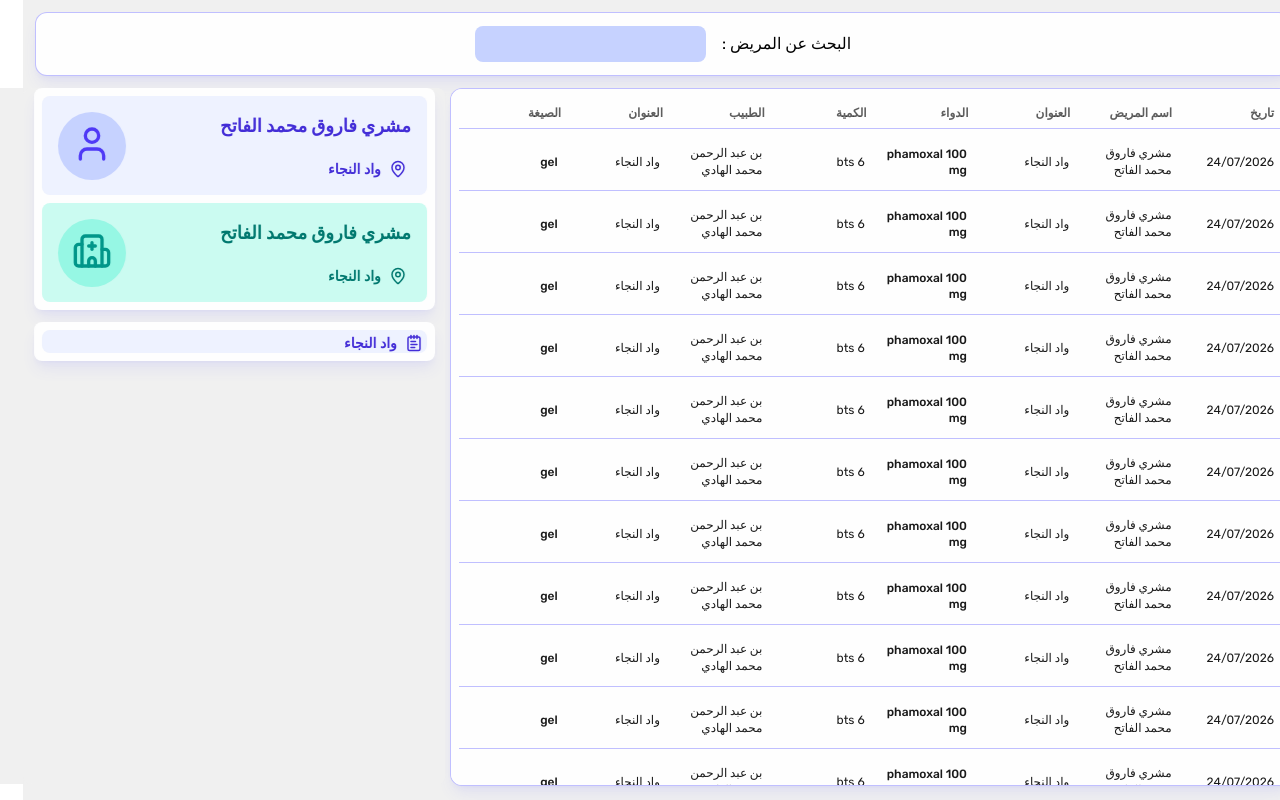
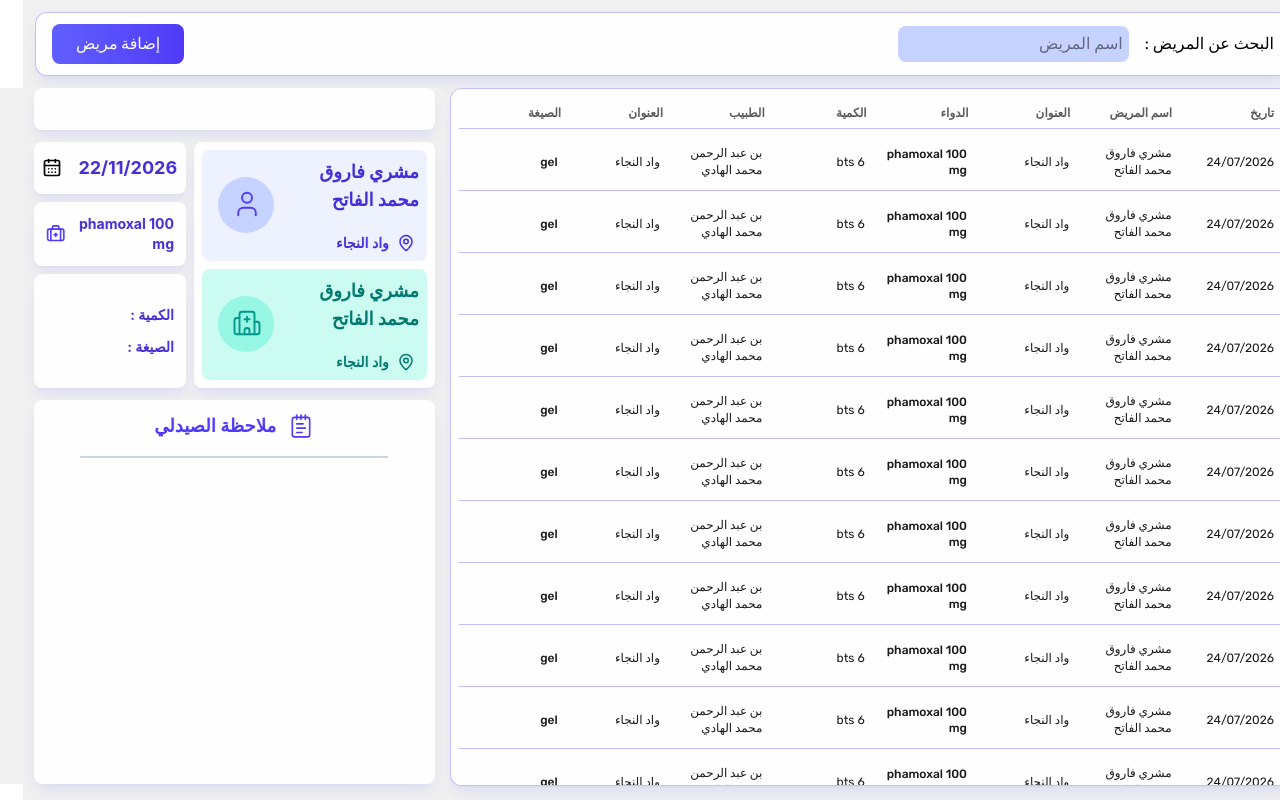
Before and after one commit to lannwyd/medical-records-tracker-miniapp, a React (Vite) app: page / in a window 1280 px wide. Built offline with nearby package versions, Linux system fonts and the light colour scheme.

Commit message:
feat: enhance ClientDrawer layout and add new components for medicine info, quantity, record date, and state

```diff
--- a/src/features/clients/ClientDetails.tsx
+++ b/src/features/clients/ClientDetails.tsx
@@ -1,9 +1,9 @@
 import { Hospital, User, MapPin } from "lucide-react"
 const ClientDetails = () => {
     return (
-        <div className="w-[95%] h-fit flex flex-col bg-panel rounded-lg  shadow-lg/10 shadow-shadow p-2 gap-2 justify-between">
+        <div className="w-[60%] min-w-[60%] h-fit flex flex-col bg-panel rounded-lg  shadow-lg/10 shadow-shadow p-2 gap-2 justify-between">
             <div className="  bg-linear-to-t bg-indigo-50 rounded-lg  flex flex-row justify-evenly items-center ">
-                <div className=" w-full flex flex-col justify-between  items-start gap-4 p-4">
+                <div className=" w-full flex flex-col justify-between  items-start gap-4 p-2">
                     <p className="font-bold text-lg  text-indigo-700">مشري فاروق محمد الفاتح</p>
                     <div className="flex flex-row w-full  gap-3 items-baseline ">
                         <MapPin size={18} className="relative top-1 right-1 text-indigo-700" />
@@ -11,13 +11,13 @@ const ClientDetails = () => {
                     </div>
                 </div>
                 <div className="w-[50%] flex flex-row items-center justify-end px-4">
-                    <div className="w-17 h-17 rounded-[50%] bg-indigo-200 ">
-                        <User size={40} className="relative top-3 right-3.5 text-indigo-600 " />
+                    <div className="w-14 h-14 rounded-[50%] bg-indigo-200 ">
+                        <User size={30} strokeWidth={1.5} className="relative top-3 right-3 text-indigo-600 " />
                     </div>
                 </div>
             </div>
             <div className=" bg-linear-to-t bg-teal-100 rounded-lg  flex flex-row justify-evenly items-center ">
-                <div className=" w-full flex flex-col justify-between  items-start gap-4 p-4">
+                <div className=" w-full flex flex-col justify-between  items-start gap-4 p-2">
                     <p className="font-bold text-lg text-teal-700">مشري فاروق محمد الفاتح</p>
                     <div className="flex flex-row w-full  gap-3 items-baseline ">
                         <MapPin size={18} className="relative top-1 right-1 text-teal-700" />
@@ -25,8 +25,8 @@ const ClientDetails = () => {
                     </div>
                 </div>
                 <div className="w-[50%] flex flex-row items-center justify-end px-4">
-                    <div className="w-17 h-17 rounded-[50%] bg-teal-200 ">
-                        <Hospital size={40} className="relative top-3 right-3.5 text-teal-600 " />
+                    <div className="w-14 h-14 rounded-[50%] bg-teal-200 ">
+                        <Hospital size={30} strokeWidth={1.5} className="relative top-3 right-3 text-teal-600 " />
                     </div>
                 </div>
             </div>
--- a/src/features/clients/ClientDrawer.tsx
+++ b/src/features/clients/ClientDrawer.tsx
@@ -1,14 +1,27 @@
 import { Drawer } from "vaul"
 import ClientDetails from "./ClientDetails"
 import Notes from "./Notes"
+import { MedicineInfo } from "./MedicineInfo"
+import { RecordDate } from "./RecordDate"
+import { Quantity } from "./Quantity"
+import State from "./State"
 
 const ClientDrawer = () => {
     return (
         <section className="w-full h-full flex-1 ">
             <Drawer.Root direction="left" open={open}>
                 <Drawer.Portal>
-                    <Drawer.Content className="w-[33%] h-[87%] bg-bg flex flex-col items-center rounded-lg outline-none fixed top-22 left-0 gap-3 ">
-                        <ClientDetails/>
+                    <Drawer.Content className="w-[33%] h-[87%] bg-bg flex flex-col items-center rounded-lg outline-none fixed top-22 left-0 gap-3  ">
+                        <State/>
+                        <div className="  flex flex-row w-[95%] justify-between ">
+                                <ClientDetails/>
+                                <div className="w-[38%] flex flex-col gap-2">
+                                    <RecordDate/>
+                                    <MedicineInfo/>
+                                    <Quantity/>
+                                </div>
+                        </div>
+
                         <Notes/>
                     </Drawer.Content>
                 </Drawer.Portal>
--- /dev/null
+++ b/src/features/clients/MedicineInfo.tsx
@@ -0,0 +1,12 @@
+import {BriefcaseMedical} from "lucide-react"
+
+export const MedicineInfo = () => {
+    return (
+        <div className=" p-3 flex flex-row bg-panel rounded-lg  shadow-lg/10 shadow-shadow  justify-center ">
+            <div className=" flex flex-row gap-3 items-center ">
+                <p className="font-bold text-sm  text-indigo-700">phamoxal 100 mg</p>
+                <BriefcaseMedical  size={24} className="text-indigo-600 "/>
+            </div>
+        </div>
+    )
+}
--- a/src/features/clients/Notes.tsx
+++ b/src/features/clients/Notes.tsx
@@ -2,14 +2,13 @@ import { NotepadText } from "lucide-react"
 
 const Notes = () => {
     return (
-        <div className="w-[95%] h-fit flex flex-col bg-panel rounded-lg  shadow-lg/10 shadow-shadow p-2 gap-2 justify-between">
-            <div className="  bg-linear-to-t bg-indigo-50 rounded-lg  flex flex-row justify-evenly items-center ">
-
-                    <div className="flex flex-row w-full  gap-3 items-baseline ">
-                        <NotepadText size={18} className="relative top-1 right-1 text-indigo-700" />
-                        <p className=" text-sm font-semibold text-indigo-700">واد النجاء</p>
-                    </div>
-
+        <div className="w-[95%] h-full flex flex-col bg-panel rounded-lg  shadow-lg/10 shadow-shadow p-2 gap-2 justify-between">
+            <div className="flex flex-col items-center w-full  gap-3  ">
+                <div className="flex flex-row  items-center gap-3 p-1">
+                    <NotepadText size={26} strokeWidth={1.5} className="text-indigo-600" />
+                    <p className="  text-lg font-semibold text-indigo-600">ملاحظة الصيدلي</p>
+                </div>
+                <div className="bg-slate-300 h-0.5 w-[80%] "></div>
             </div>
         </div>
     )
--- /dev/null
+++ b/src/features/clients/Quantity.tsx
@@ -0,0 +1,14 @@
+import {BriefcaseMedical} from "lucide-react"
+
+export const Quantity = () => {
+    return (
+        <div className=" h-full p-3 flex flex-col bg-panel rounded-lg gap-3 shadow-lg/10 shadow-shadow  justify-center ">
+            <div className=" flex flex-row gap-3 items-center ">
+                <p className="font-bold text-sm  text-indigo-700">الكمية : </p>
+            </div>
+            <div className=" flex flex-row gap-3 items-center ">
+                <p className="font-bold text-sm  text-indigo-700">الصيغة : </p>
+            </div>
+        </div>
+    )
+}
--- /dev/null
+++ b/src/features/clients/RecordDate.tsx
@@ -0,0 +1,12 @@
+import { CalendarDays } from "lucide-react"
+
+export const RecordDate = () => {
+    return (
+        <div className=" p-3 flex flex-row bg-panel rounded-lg  shadow-lg/10 shadow-shadow  justify-center ">
+            <div className=" flex flex-row gap-4 items-center">
+                <p className="font-bold text-lg  text-indigo-700">22/11/2026</p>
+                <CalendarDays size={20} />
+            </div>
+        </div>
+    )
+}
--- a/src/features/clients/SearchBar.tsx
+++ b/src/features/clients/SearchBar.tsx
@@ -2,9 +2,17 @@
 const SearchBar = () => {
 
     return (
-        <section className="w-full min-h-16 flex flex-row justify-center items-center bg-panel border-border/40 border shadow-lg/10 shadow-shadow gap-4 rounded-xl ">
-            <label htmlFor="client">البحث عن المريض :</label>
-            <input type="text" name="client" id="client-input" className="bg-surface rounded-lg p-1.5" />
+        <section className="w-full min-h-16 flex flex-row justify-between items-center bg-panel border-border/40 border shadow-lg/10 shadow-shadow  rounded-xl px-4 ">
+            <div className="flex flex-row gap-4 items-center justify-center">
+                <label htmlFor="client">البحث عن المريض :</label>
+                <input type="text" name="client" id="client-input" placeholder="اسم المريض" className="bg-surface rounded-lg p-1.5" />
+            </div>
+            <button className="px-6 py-2 rounded-lg text-white font-medium
+            bg-linear-to-r from-indigo-500 via-indigo-600 to-indigo-500 bg-size-[200%_100%] bg-position-[0%_0%]
+            hover:bg-position-[100%_0%]
+            transition-[background-position] duration-500 ease-in-out hover:cursor-pointer">
+                إضافة مريض
+            </button>
         </section>
     )
 }
--- /dev/null
+++ b/src/features/clients/State.tsx
@@ -0,0 +1,13 @@
+import React from 'react'
+
+const State = () => {
+    return (
+        <div className="w-[95%] h-16 flex flex-col bg-panel rounded-lg  shadow-lg/10 shadow-shadow p-2 gap-2 justify-between">
+            <div className="flex flex-col items-center w-full  gap-3  ">
+
+            </div>
+        </div>
+    )
+}
+
+export default State
```
